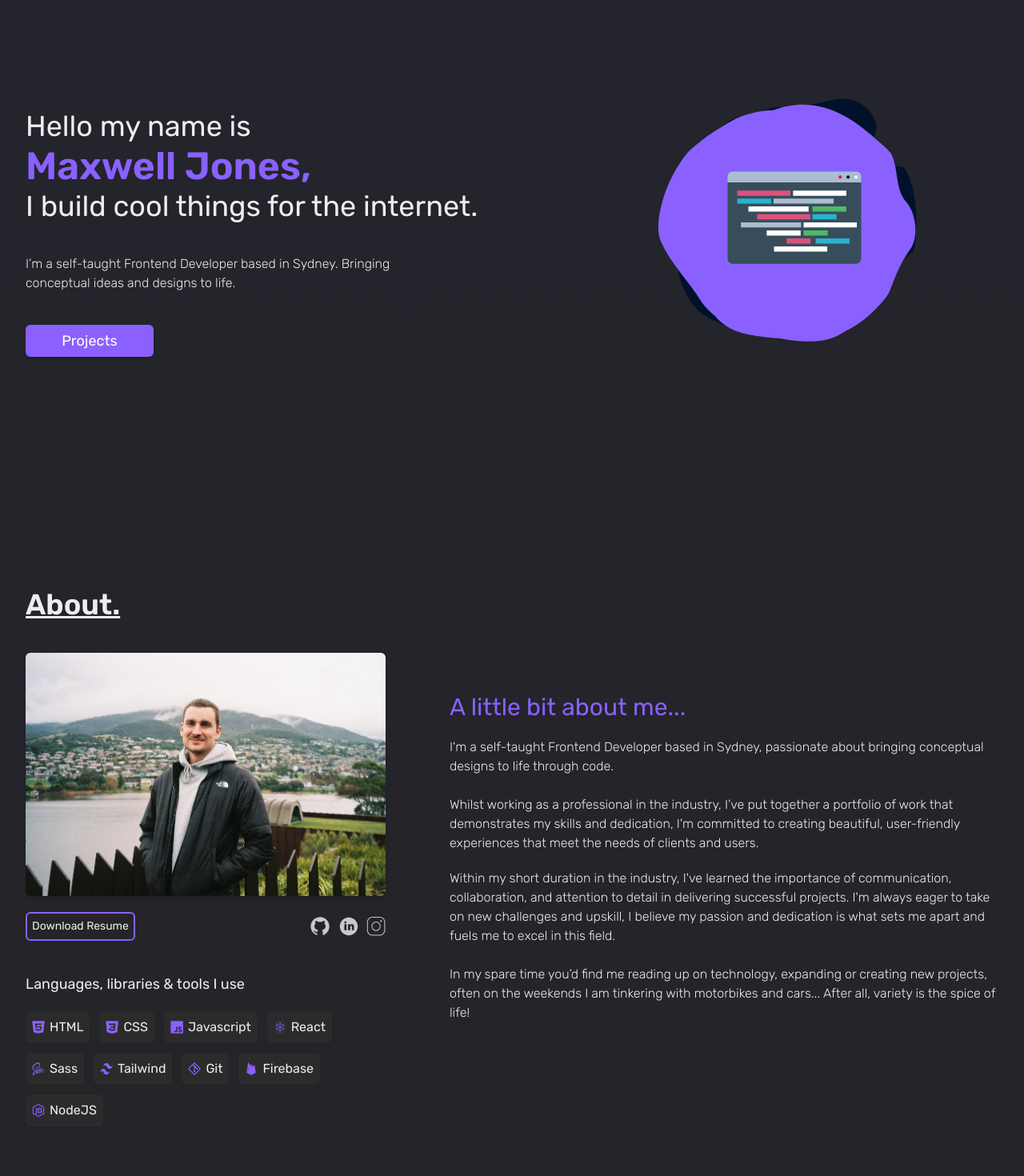
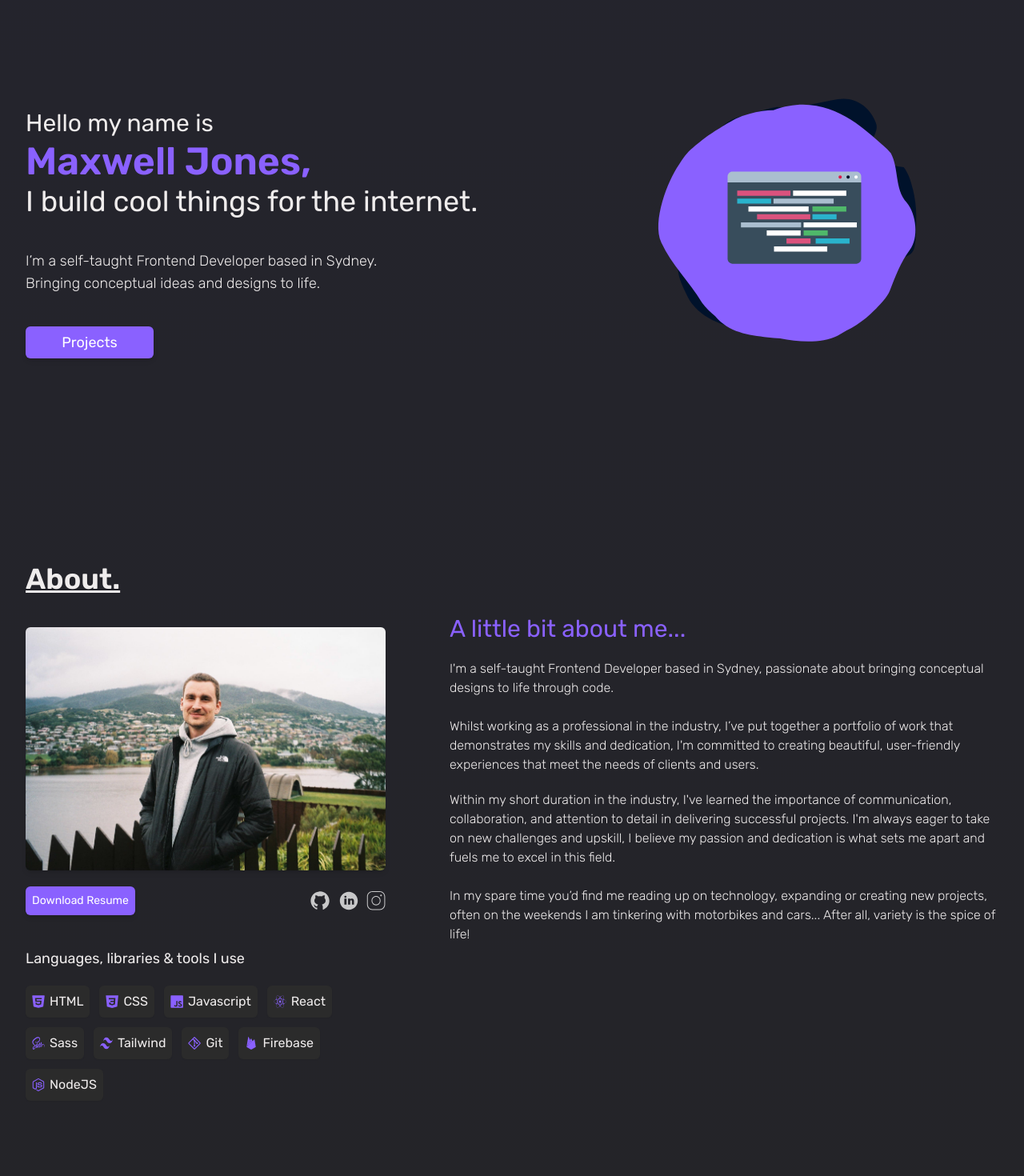
Before and after one commit to maxxjonesyy/portfolio, a React (Vite) app: page / in a window 1280 px wide. Shown: the part 240-1710 px from the top of the page at 80% size. Built offline with nearby package versions, Linux system fonts and the light colour scheme.

Commit message:
typography changes

```diff
--- a/src/pages/Home/About.jsx
+++ b/src/pages/Home/About.jsx
@@ -21,7 +21,7 @@ function About({ theme }) {
   return (
     <div
       id='about'
-      className='flex flex-col justify-center min-h-screen container-padding container-width md:flex md:gap-20 md:justify-between md:items-center md:flex-row'
+      className='flex flex-col justify-center min-h-screen container-padding container-width md:flex md:gap-20 md:justify-between md:flex-row'
     >
       <div className='max-w-[450px]'>
         <h2 className='pb-10 text-3xl font-bold underline drop-shadow-sm text-lightText dark:text-darkText lg:text-4xl'>
@@ -44,7 +44,7 @@ function About({ theme }) {
           <a
             href='/Resume.pdf'
             download
-            className='p-1.5 text-sm border-2 rounded-md dark:border-accent  text-lightText dark:text-darkText shadow-sm transition duration-300 ease-in-out hover:bg-accent hover:cursor-pointer hover:text-white'
+            className='p-2 text-sm text-white rounded-md shadow-md bg-accent hover:cursor-pointer'
           >
             Download Resume
           </a>
@@ -68,7 +68,7 @@ function About({ theme }) {
         </div>
       </div>
 
-      <div className='pt-10 md:pt-0'>
+      <div className='pt-16'>
         <h2 className='text-xl text-accent md:text-2xl lg:text-3xl'>
           A little bit about me...
         </h2>
--- a/src/pages/Home/Hero.jsx
+++ b/src/pages/Home/Hero.jsx
@@ -23,7 +23,7 @@ function Hero() {
       </div>
 
       <div className='flex flex-col justify-center mt-10'>
-        <h1 className='text-xl text-lightText dark:text-darkText md:text-3xl xl:text-4xl'>
+        <h1 className='text-xl text-lightText dark:text-darkText md:text-3xl 2xl:text-4xl'>
           Hello my name is
         </h1>
         <h1 className='text-4xl font-semibold text-accent md:text-4xl md:pt-1.5 xl:text-5xl'>
@@ -32,7 +32,7 @@ function Hero() {
         <h1 className='text-xl text-lightText dark:text-darkText md:text-3xl md:pt-1.5 xl:text-4xl'>
           I build cool things for the internet.
         </h1>
-        <p className='mt-5 text-sm font-light md:mt-10 md:w-2/3 text-lightText dark:text-darkText lg:text-base'>
+        <p className='mt-5 text-sm font-light lg:text-base xl:text-lg md:mt-10 md:w-2/3 text-lightText dark:text-darkText'>
           I’m a self-taught Frontend Developer based in Sydney. Bringing
           conceptual ideas and designs to life.
         </p>
```
